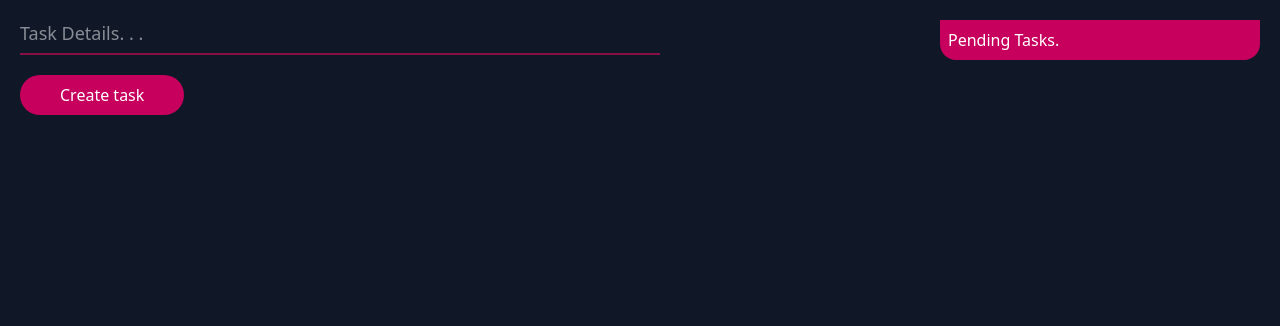
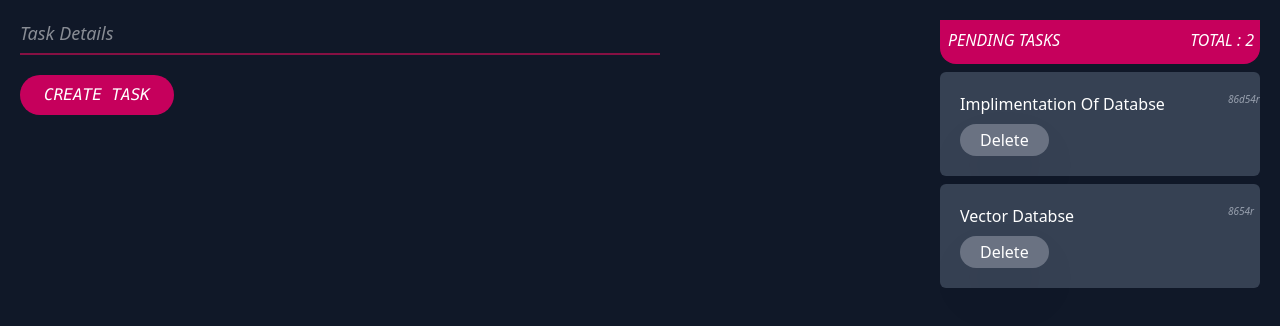
Before and after one commit to strictlyManish/New-Series, a React (Vite) app in the folder Day 01/: page / in a window 1280 px wide. Shown: the top 326 px of the page. Built offline with nearby package versions, Linux system fonts and the light colour scheme.

Commit message:
Complited delation process

```diff
--- a/Day 01/src/App.jsx
+++ b/Day 01/src/App.jsx
@@ -1,10 +1,12 @@
 import Read from "./components/Read";
 import Creat from "./components/Creat";
 import { useState } from "react";
+
 function App() {
-  const [data, setData] = useState([]);
-
-
+  const [data, setData] = useState([
+    { title: "implimentation of databse", id: '86d54r', isComplited: false },
+    { title: "Vector databse", id: '8654r', isComplited: false },
+  ]);
 
   return (
     <div className="bg-gray-900 text-white h-screen w-screen flex justify-between p-5 overflow-hidden">
--- a/Day 01/src/components/Creat.jsx
+++ b/Day 01/src/components/Creat.jsx
@@ -2,23 +2,26 @@ import { nanoid } from "nanoid";
 import React, { useState } from "react";
 
 function Creat(props) {
-  const { data, setData } = props;
-  const [title, setTitle] = useState("");
+  const {data, setData} = props;
+  const [title, setTitle] = useState();
 
-  const sumbitData = (e) => {
+  const sumbitData = (e) =>{
+
+    if(title.trim().length === 0) return
+
     e.preventDefault();
 
-    if (title.trim().length === 0) return;
-
-    const newUser = {
+    const newttask = {
       title,
-      id: nanoid(6),
-      isComplited: false,
+      id:nanoid(4),
+      isComplited:false
     };
 
-    setData([...data,newUser])
-    setTitle("");
-  };
+    const updatedData = [...data];
+    updatedData.push(newttask);
+    setData(updatedData);
+    setTitle('')
+  }
 
   return (
     <form onSubmit={(e) => sumbitData(e)}>
@@ -28,10 +31,10 @@ function Creat(props) {
           onChange={(e) => setTitle(e.target.value)}
           type="text"
           name="title"
-          placeholder="Task Details. . ."
-          className="outline-none border-b-2 w-[50vw] text-[18px] pb-1.5 border-pink-900"
+          placeholder="Task Details"
+          className="outline-none border-b-2 w-[50vw] text-[18px] pb-1.5 border-pink-900 italic"
         />
-        <button className="bg-pink-700 w-fit px-10 py-2 rounded-full">
+        <button className="bg-pink-700 w-fit px-6 py-2 rounded-full uppercase italic font-mono active:scale-95 transition-all cursor-pointer">
           Create task
         </button>
       </div>
--- a/Day 01/src/components/Read.jsx
+++ b/Day 01/src/components/Read.jsx
@@ -1,30 +1,42 @@
-import React, { useEffect, useState } from 'react'
 
-function Read({data}) {
+function Read(propps) {
+  const {data,setData} = propps;
+  const len = data.length;
 
-  const [task,setTask] = useState([])
+  const deleteHandler = (id) =>{
+    const filterdData = data.filter((item)=>{
+        return item.id !== id
+    });
+    setData(filterdData)
+  };
 
 
-  useEffect(()=>{
-    const fetchedData = JSON.parse((localStorage.getItem('task'))) || data;
-    setTask(fetchedData)
-  },[data])
 
-  const renderData = task.map((obj)=>{
-    return(
-      <li key={obj.id} className='bg-gray-700 p-5 list-none rounded-md mt-2 relative'>
-        <span className='text-[10px] absolute left-[90%] italic text-gray-400'>{obj.id}</span>
-        <p>{obj.title}</p>
+  const renderData = data.map((obj) => {
+    return (
+      <li
+        key={obj.id}
+        className="bg-gray-700 p-5 list-none rounded-md mt-2 relative"
+      >
+        <span className="text-[10px] absolute left-[90%] italic text-gray-400">
+          {obj.id}
+        </span>
+        <p className="capitalize">{obj.title}</p>
+        <button onClick={()=>deleteHandler(obj.id)} className="mt-2 bg-gray-500 px-5 py-1 rounded-full shadow-2xl cursor-pointer active:backdrop-blur-2xl transition-all">Delete</button>
       </li>
-    )
-  })
+    );
+  });
+
 
   return (
-    <div className='w-[25vw] transition-all h-[90vh] overflow-x-auto relative'>
-      <p className='pb-2 sticky top-0 z-1 bg-pink-700 backdrop-blur-xl p-2 rounded-b-2xl'>Pending Tasks.</p>
+    <div className="w-[25vw] transition-all h-[90vh] overflow-x-auto relative">
+      <p className="pb-3 sticky top-0 z-1 bg-pink-700 backdrop-blur-xl p-2 rounded-b-2xl italic uppercase font-medium">
+        Pending Tasks
+        <span className="absolute right-0 mr-1.5">Total : {len}</span>
+      </p>
       {renderData}
     </div>
-  )
+  );
 }
 
-export default Read
+export default Read;
```
